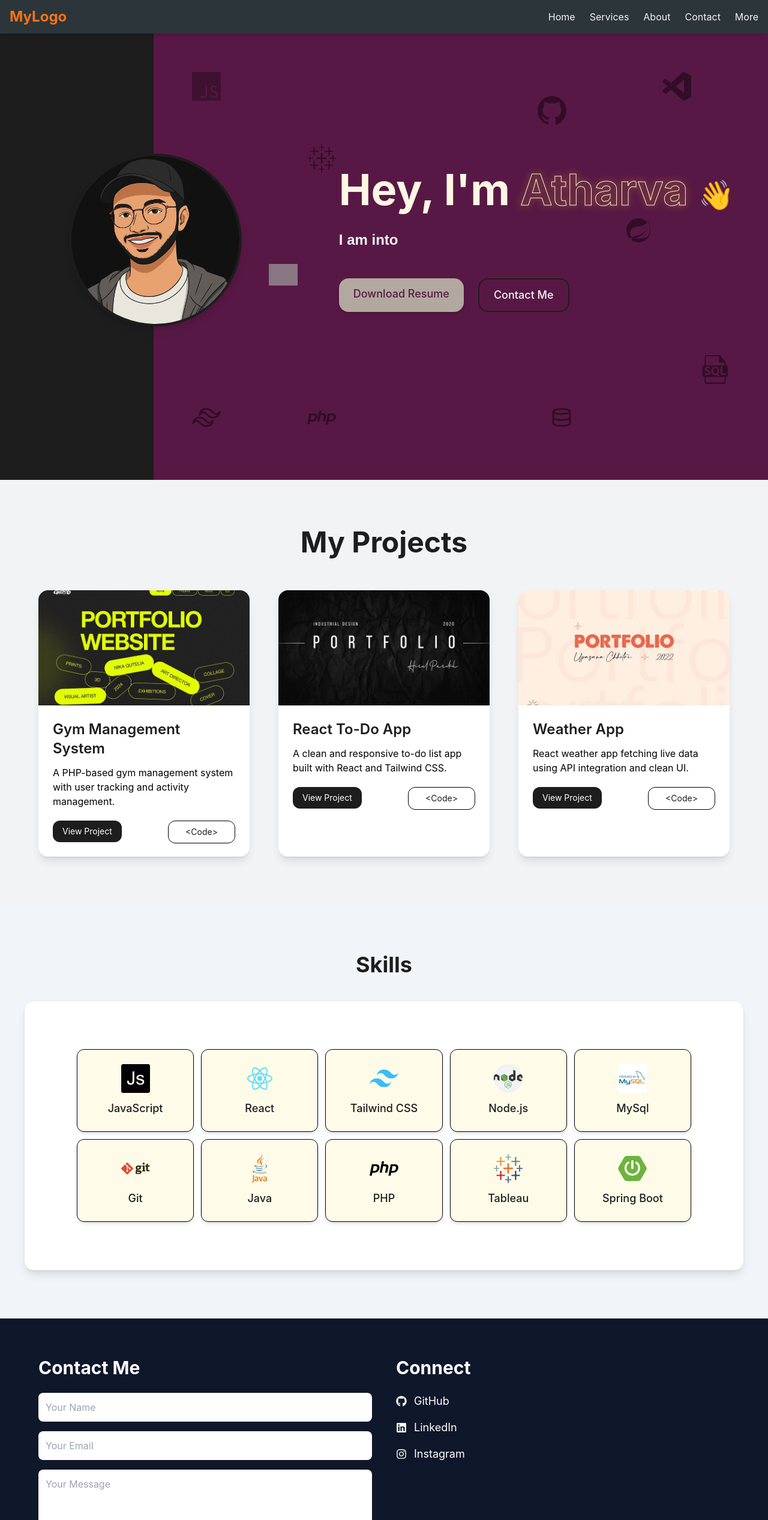
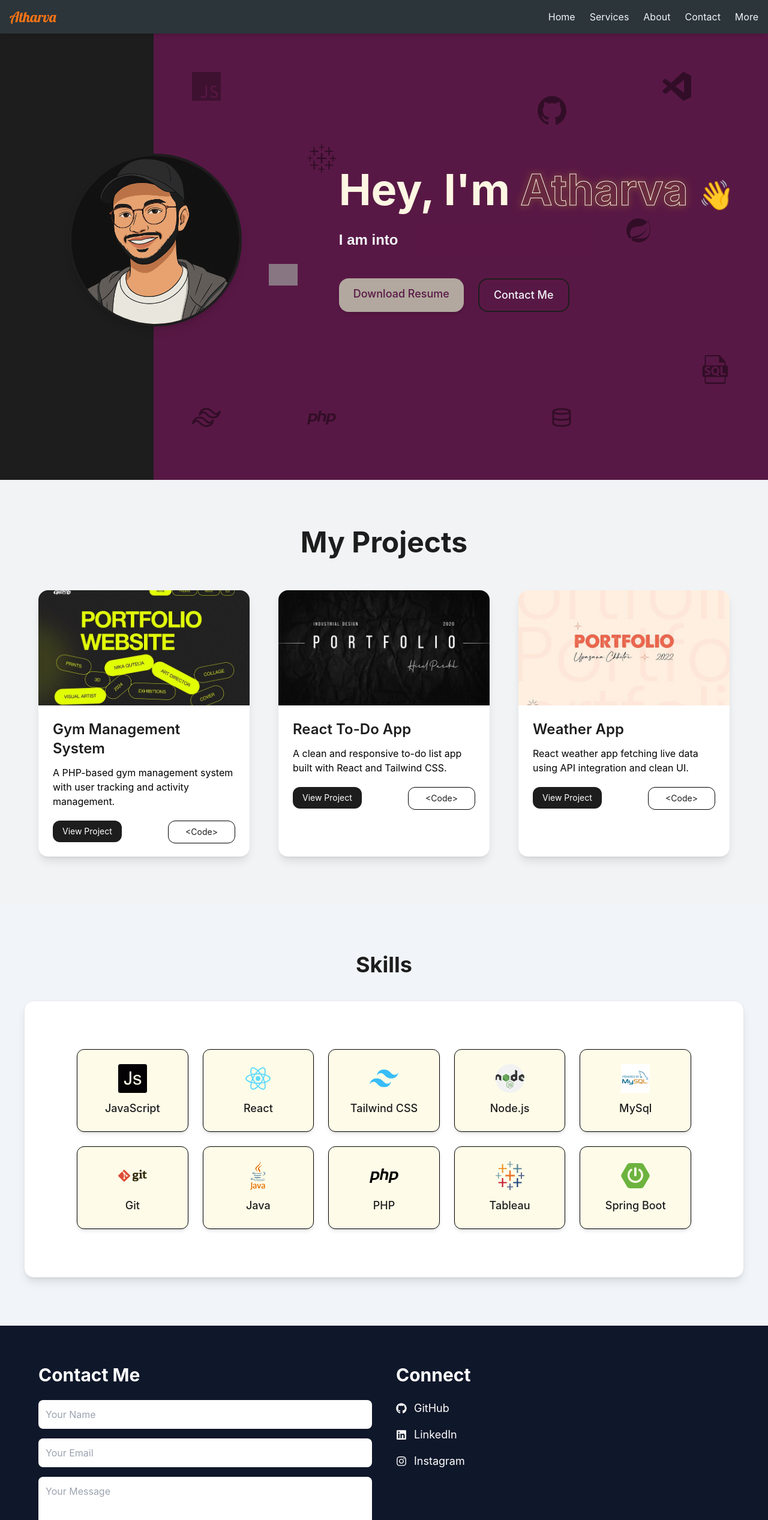
Before and after one commit to atharvag2002/portfolio, a React (Create React App) app: page / in a window 1280 px wide. Shown: the top 2534 px of the page at 60% size. Built offline with nearby package versions, Linux system fonts and the light colour scheme; grey boxes are pictures that could not be loaded.

Commit message:
hero done now next

```diff
--- a/public/index.html
+++ b/public/index.html
@@ -1,6 +1,9 @@
 <!DOCTYPE html>
 <html lang="en">
   <head>
+    <!-- Inside the <head> -->
+<link href="https://fonts.googleapis.com/css2?family=Pacifico&family=Lobster&family=Orbitron&family=Playfair+Display&family=Great+Vibes&display=swap" rel="stylesheet">
+
     <meta charset="utf-8" />
     <link rel="icon" href="%PUBLIC_URL%/favicon.ico" />
     <meta name="viewport" content="width=device-width, initial-scale=1" />
--- a/src/components/Hero.jsx
+++ b/src/components/Hero.jsx
@@ -68,7 +68,7 @@ const Hero = () => {
 
         </h1>
 
-        {/* "I am into..." part and scrolling skills */}
+
         {/* Scroll Text in one line */}
 <div className="text-xl sm:text-xl md:text-2xl text-textLight mt-6 mb-10 flex items-center gap-9 flex-wrap  font-bold font-rajdhani">
   <span>I am  into</span>
@@ -79,8 +79,8 @@ const Hero = () => {
 
     {/* 🔁 Scrolling Skills */}
     <ul className="animate-scrollText h-full flex flex-col items-center text-accent font-semibold text-xl sm:text-2xl font-poppins">
-      {["Front End Development", "Back End Development", "Data Analytics"].map((item, i) => (
-        <li key={i} className="h-10 sm:h-12 flex items-center justify-center">{item}</li>
+      {["","Front End Development", "Back End Development", "Data Analytics"].map((item, i) => (
+        <li key={i} className="h-10 sm:h-12 flex items-center justify-center tracking-tight ">{item}</li>
       ))}
     </ul>
   </div>
--- a/src/components/Navbar.jsx
+++ b/src/components/Navbar.jsx
@@ -10,7 +10,7 @@ const Navbar = () => {
 <div className="max-w-screen-xl mx-auto px-4 py-3">
         <div className="flex items-center justify-between">
           {/* Logo */}
-          <a href="/" className="text-2xl font-bold text-[#f97316]">MyLogo</a>
+          <a href="/" className="text-2xl font-logo text-[#f97316]">Atharva</a>
 
           {/* Desktop Navbar */}
           <div className="hidden md:flex space-x-6">
--- a/src/components/Skills.jsx
+++ b/src/components/Skills.jsx
@@ -34,7 +34,7 @@ const Skills = () => {
       <h2 className="text-4xl font-bold text-primary mb-10 text-center">Skills</h2>
 
     <div className=" border border-grey-300 bg-white shadow-lg rounded-2xl p-20" >
-      <div className="grid grid-cols-2 md:grid-cols-3 lg:grid-cols-5 gap-3 max-w-5xl mx-auto">
+      <div className="grid grid-cols-2 md:grid-cols-3 lg:grid-cols-5 gap-6 max-w-5xl mx-auto">
         {skills.map((skill, index) => (
           <div
             key={index}
--- a/tailwind.config.js
+++ b/tailwind.config.js
@@ -19,8 +19,12 @@ module.exports = {
       fontFamily: {
         orbitron: ['Orbitron', 'sans-serif'],
         rajdhani: ['Rajdhani', 'sans-serif'],
+        logo: ['"lobster"', 'rajdhani'],
+
       },
     },
   },
   plugins: [],
+
+
 };
```
